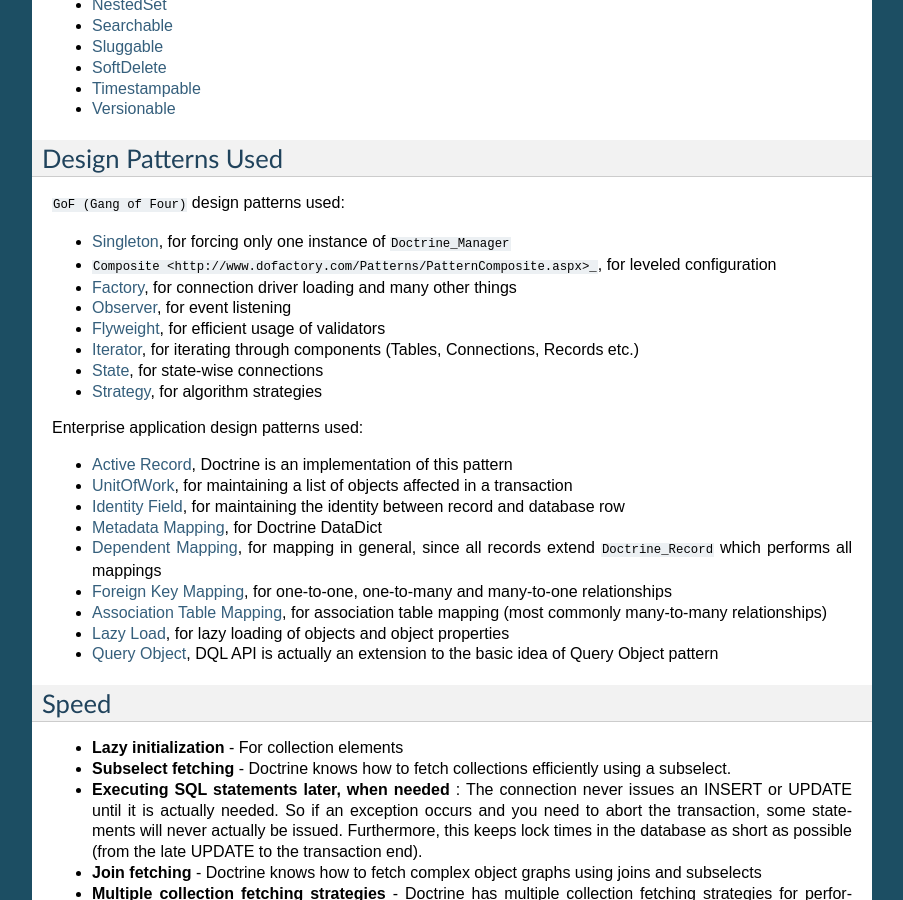
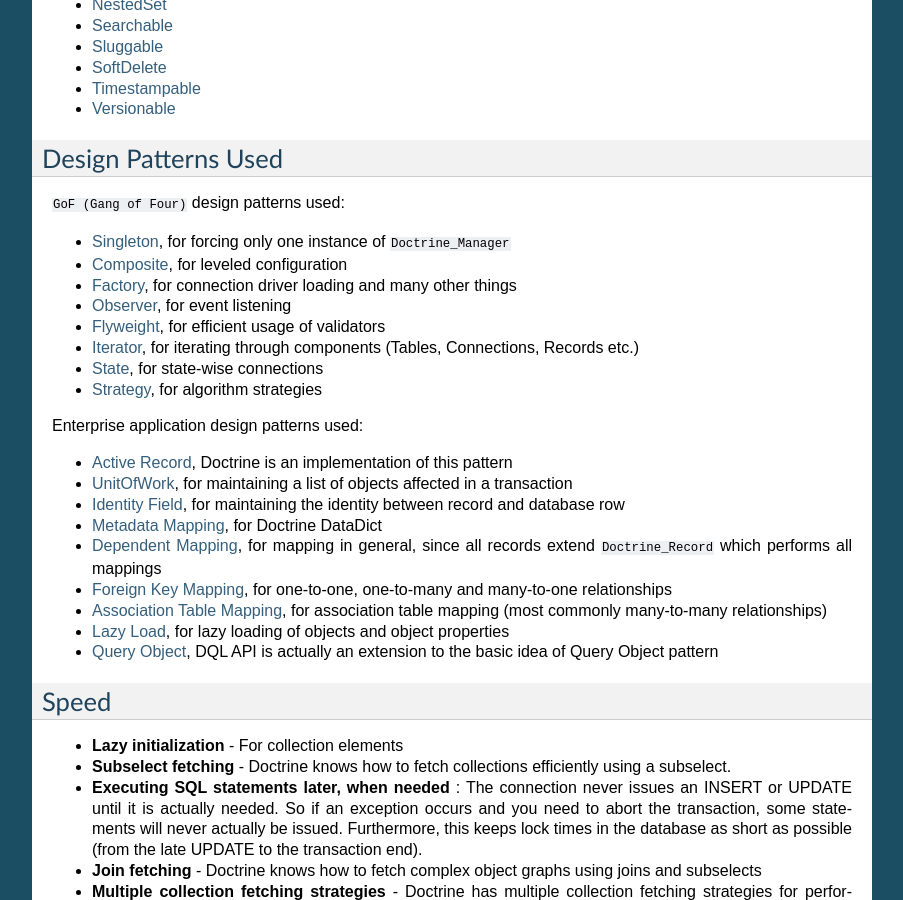
Before and after one commit to jeserkin/doctrine1-documentation-dev, a Sphinx documentation site: the page built from source/en/manual/technology.rst, in a window 1280 px wide and 900 px high, scrolled down 1424 px. Shown: the whole window, without its empty margins (198-1101 px from the left). Built offline with Sphinx 7.4.7, drawn with Linux system fonts in a browser that asks for light colours; cross-references to code outside the pages are shown as plain code.

Commit message:
doctrine1-documentation-25 Edit technology.rst

```diff
--- a/source/en/manual/technology.rst
+++ b/source/en/manual/technology.rst
@@ -96,7 +96,7 @@ Design Patterns Used
 ``GoF (Gang of Four)`` design patterns used:
 
 -  `Singleton <http://www.dofactory.com/Patterns/PatternSingleton.aspx>`_, for forcing only one instance of :php:class:`Doctrine_Manager`
--  `Composite <http://www.dofactory.com/Patterns/PatternComposite.aspx>_`, for leveled configuration
+-  `Composite <http://www.dofactory.com/Patterns/PatternComposite.aspx>`_, for leveled configuration
 -  `Factory <http://www.dofactory.com/Patterns/PatternFactory.aspx>`_, for connection driver loading and many other things
 -  `Observer <http://www.dofactory.com/Patterns/PatternObserver.aspx>`_, for event listening
 -  `Flyweight <http://www.dofactory.com/Patterns/PatternFlyweight.aspx>`_, for efficient usage of validators
```
